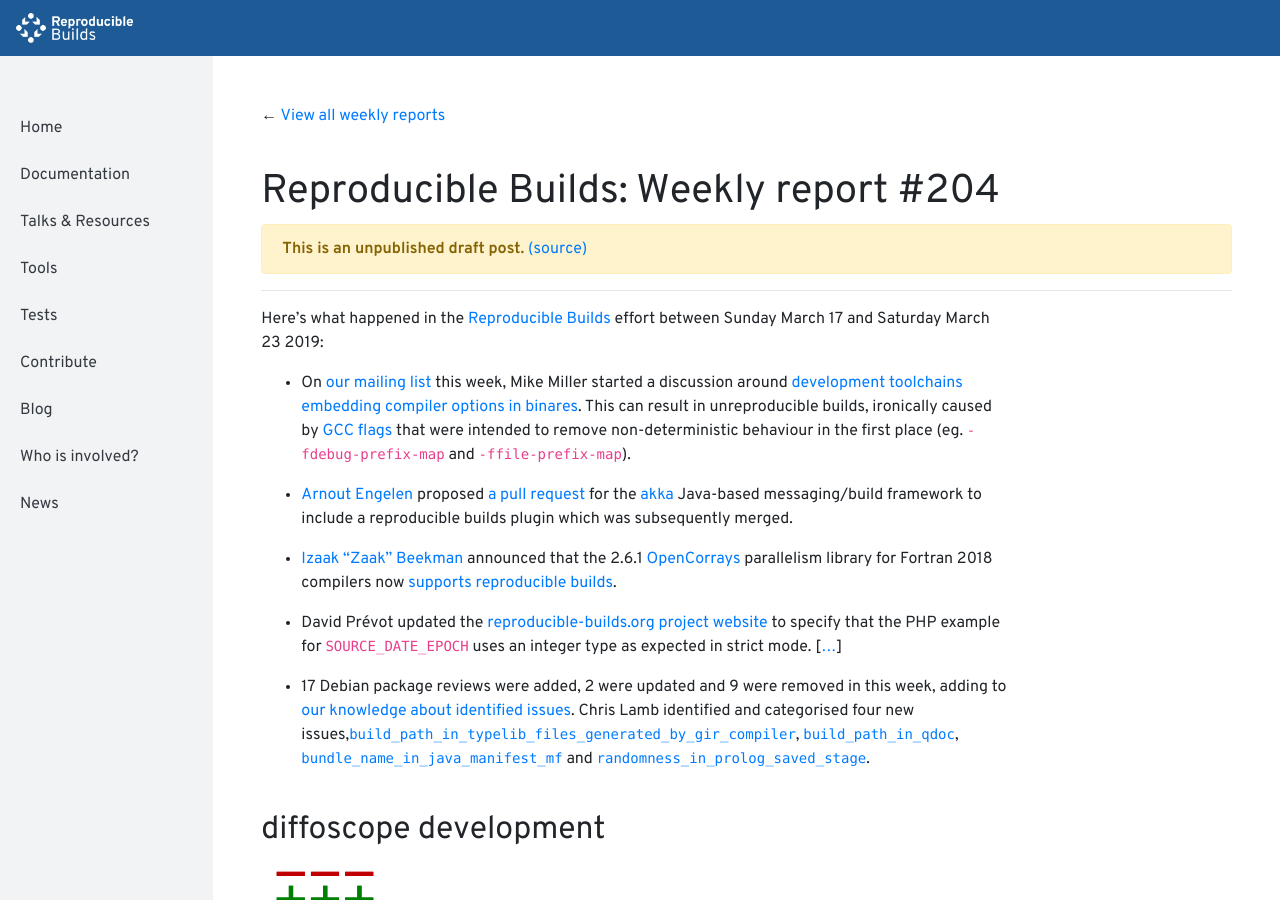
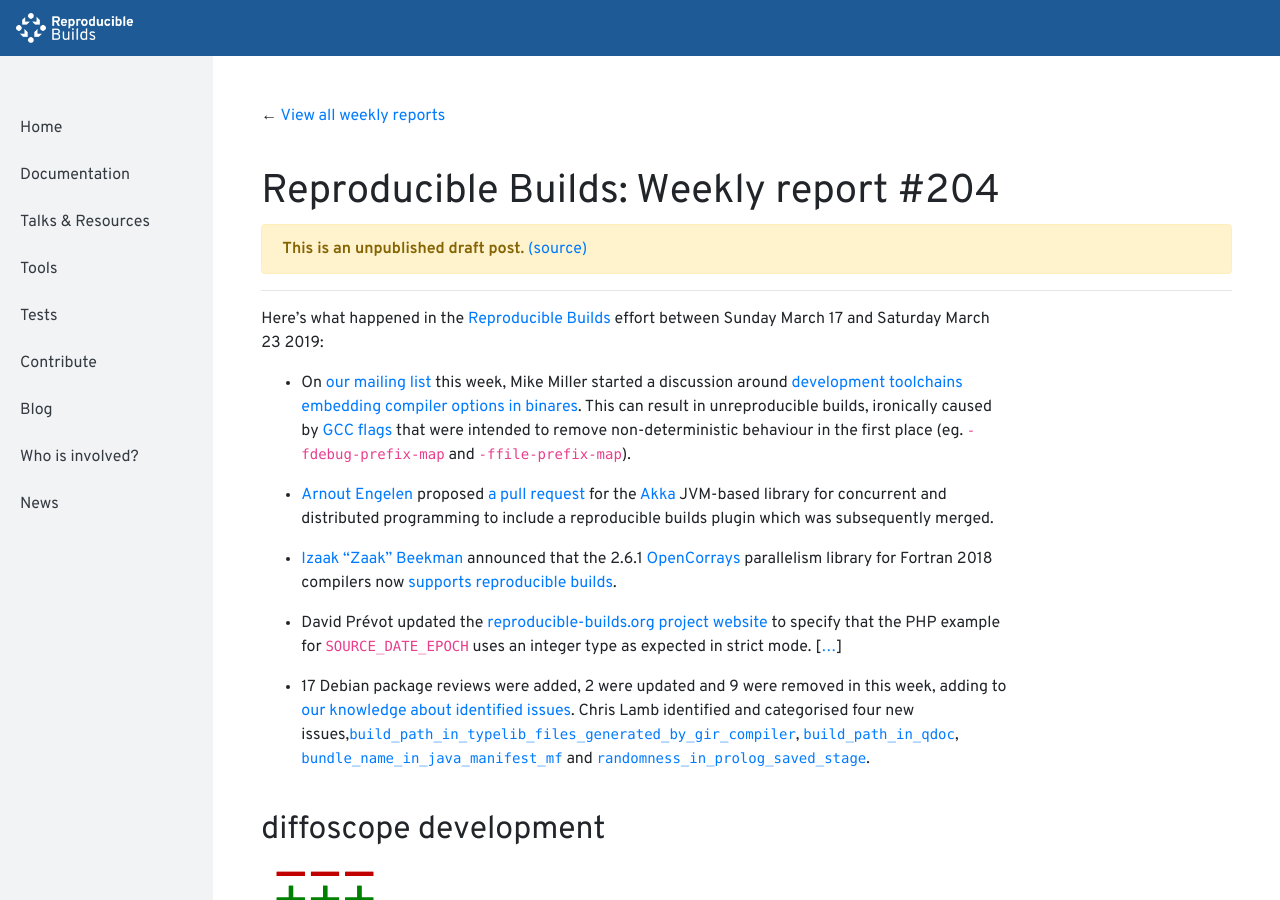
Before and after one commit to prototypefund/reproducible-website, a Jekyll site: the page built from _blog/posts/204.md, in a window 1280 px wide and 900 px high. Built offline with Jekyll 4.4.1, drawn with Linux system fonts in a browser that asks for light colours.

Commit message:
Describe 'Akka'

```diff
--- a/_blog/posts/204.md
+++ b/_blog/posts/204.md
@@ -7,7 +7,7 @@
 
 * On [our mailing list](https://lists.reproducible-builds.org/pipermail/rb-general/) this week, Mike Miller started a discussion around [development toolchains embedding compiler options in binares](https://lists.reproducible-builds.org/pipermail/rb-general/2019-March/001503.html). This can result in unreproducible builds, ironically caused by [GCC flags](https://gcc.gnu.org/onlinedocs/gcc/Overall-Options.html) that were intended to remove non-deterministic behaviour in the first place (eg. `-fdebug-prefix-map` and `-ffile-prefix-map`).
 
-* [Arnout Engelen](https://arnout.engelen.eu/) proposed [a pull request](https://github.com/akka/akka/pull/26546) for the [akka](https://akka.io/) Java-based messaging/build framework to include a reproducible builds plugin which was subsequently merged.
+* [Arnout Engelen](https://arnout.engelen.eu/) proposed [a pull request](https://github.com/akka/akka/pull/26546) for the [Akka](https://akka.io/) JVM-based library for concurrent and distributed programming to include a reproducible builds plugin which was subsequently merged.
 
 * [Izaak "Zaak" Beekman](https://izaakbeekman.com/) announced that the 2.6.1 [OpenCorrays](http://www.opencoarrays.org/) parallelism library for Fortran 2018 compilers now [supports reproducible builds](https://github.com/sourceryinstitute/opencoarrays/releases/tag/2.6.1).
 
```
